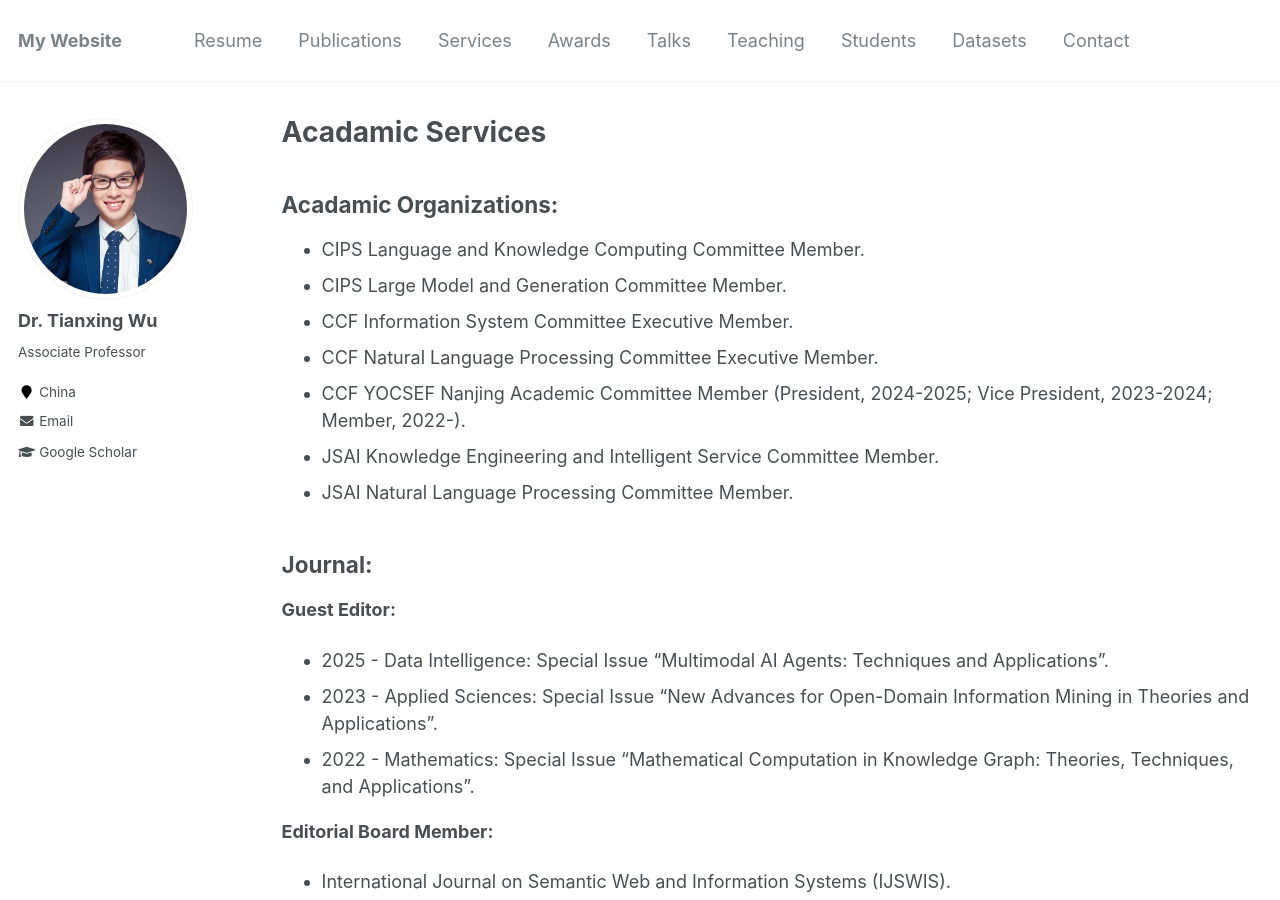
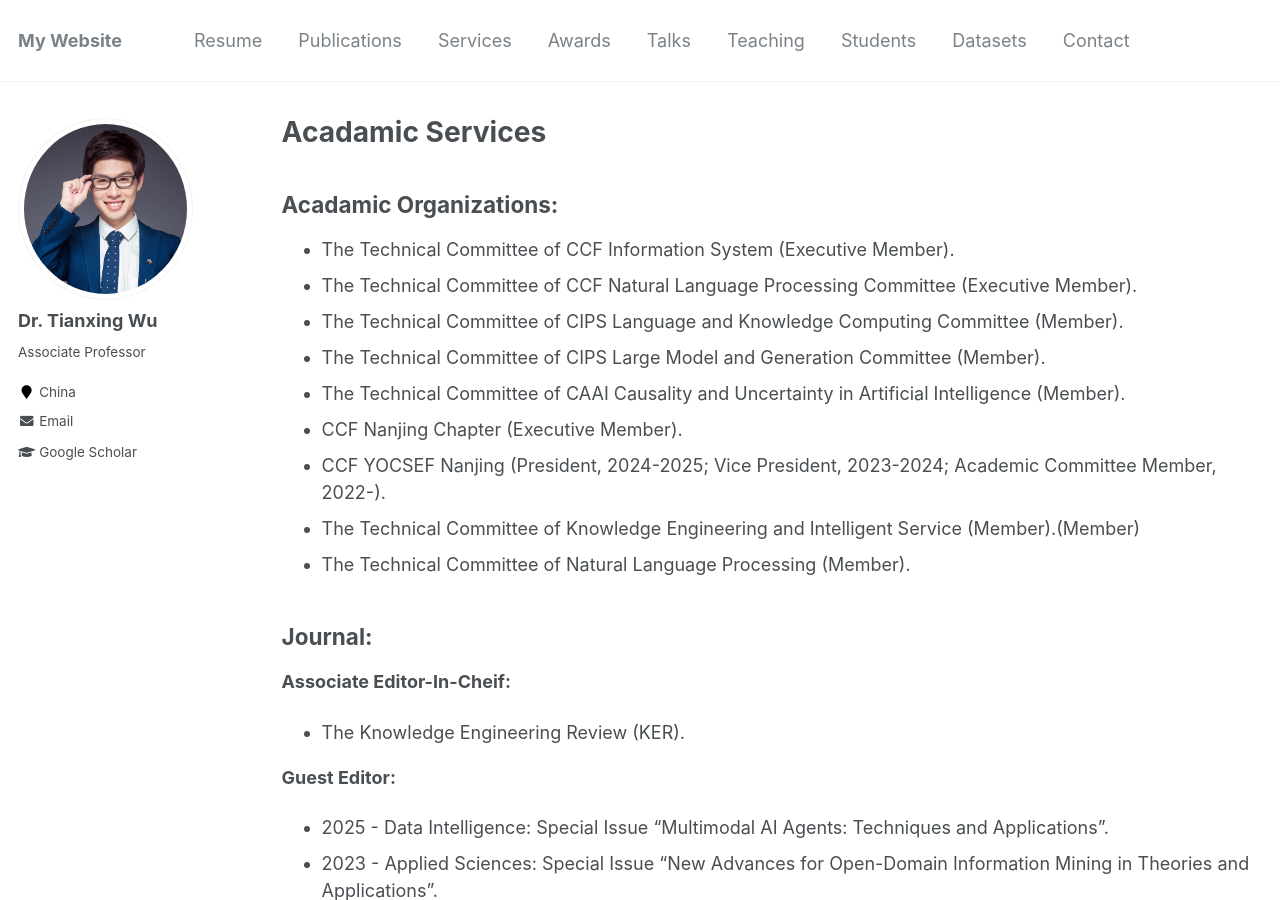
Before and after one commit to tianxing-wu/tianxing-wu.github.io, a Jekyll site: the page built from _pages/services.md, in a window 1280 px wide and 900 px high. Built offline with Jekyll 4.4.1, drawn with Linux system fonts in a browser that asks for light colours; comment, search, counter and statistics services are not loaded.

Commit message:
Update services.md

```diff
--- a/_pages/services.md
+++ b/_pages/services.md
@@ -5,15 +5,20 @@ permalink: /services/
 author_profile: true
 ---
 ## Acadamic Organizations:
-* CIPS Language and Knowledge Computing Committee Member.
-* CIPS Large Model and Generation Committee Member.
-* CCF Information System Committee Executive Member.
-* CCF Natural Language Processing Committee Executive Member.
-* CCF YOCSEF Nanjing Academic Committee Member (President, 2024-2025; Vice President, 2023-2024; Member, 2022-).
-* JSAI Knowledge Engineering and Intelligent Service Committee Member.
-* JSAI Natural Language Processing Committee Member.
+* The Technical Committee of CCF Information System (Executive Member).
+* The Technical Committee of CCF Natural Language Processing Committee (Executive Member).
+* The Technical Committee of CIPS Language and Knowledge Computing Committee (Member).
+* The Technical Committee of CIPS Large Model and Generation Committee (Member).
+* The Technical Committee of CAAI Causality and Uncertainty in Artificial Intelligence (Member).
+* CCF Nanjing Chapter (Executive Member).
+* CCF YOCSEF Nanjing (President, 2024-2025; Vice President, 2023-2024; Academic Committee Member, 2022-).
+* The Technical Committee of Knowledge Engineering and Intelligent Service (Member).(Member)
+* The Technical Committee of Natural Language Processing (Member).
 
 ## Journal:
+**Associate Editor-In-Cheif:**
+* The Knowledge Engineering Review (KER).
+
 **Guest Editor:**
 * 2025 - Data Intelligence: Special Issue "Multimodal AI Agents: Techniques and Applications".
 * 2023 - Applied Sciences: Special Issue "New Advances for Open-Domain Information Mining in Theories and Applications".
```
Also changed, not shown: other parts of _pages/services.md (+1 -0 lines).
